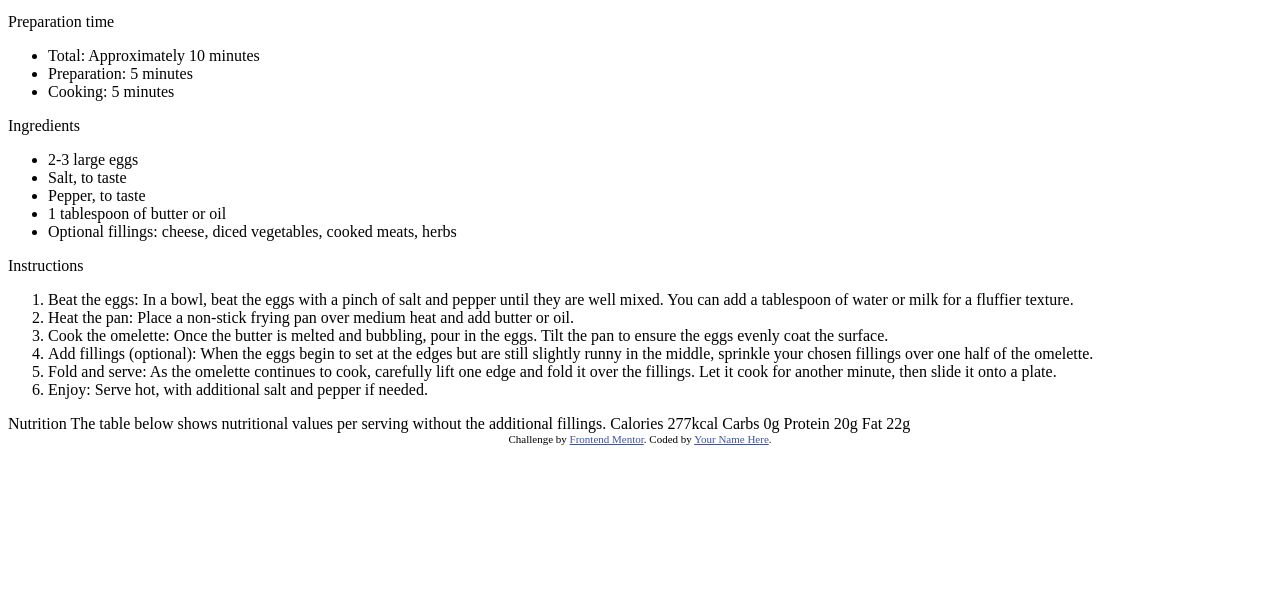
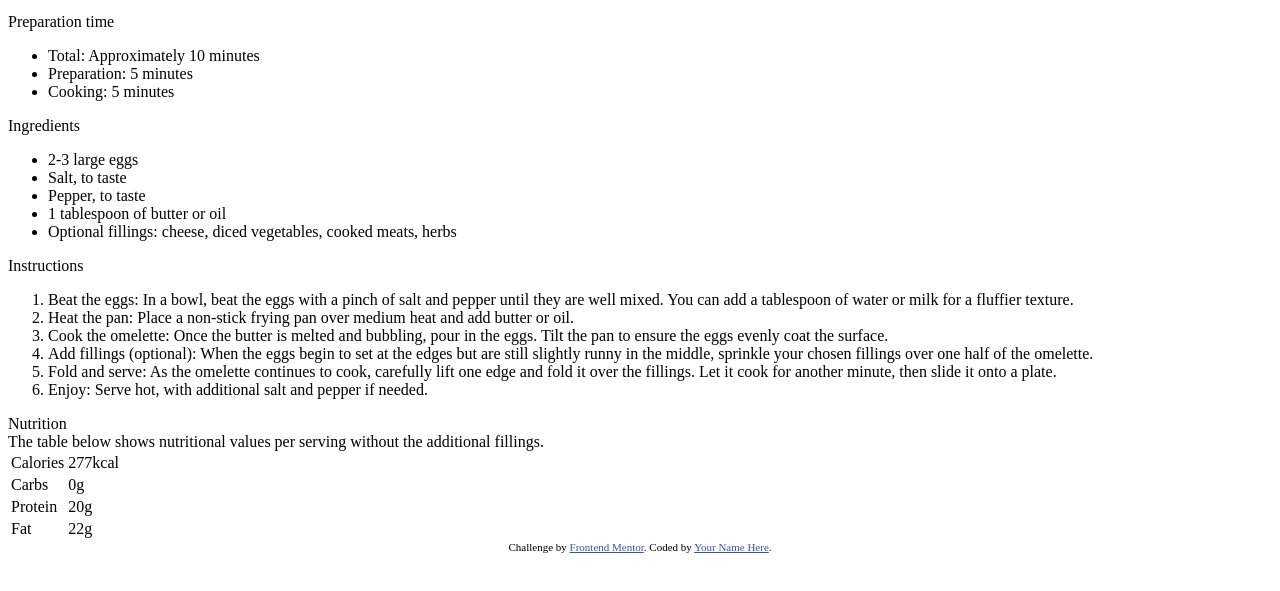
Before and after one commit to xolvum/recipe-page, a plain HTML site: page index.html in a window 1280 px wide. Shown: the part 101-692 px from the top of the page. Drawn offline with Linux system fonts and the light colour scheme.

Commit message:
finish writing html

```diff
--- a/index.html
+++ b/index.html
@@ -68,25 +68,41 @@
 
 
 
+  <div class="table">
+    <div class="table-name">
+      Nutrition
+    </div>
+    <div class="table-description">
+      The table below shows nutritional values per serving without the additional fillings.
+    </div>
+    <table>
+      <tr>
+        <td>Calories</td>
+        <td>277kcal</td>
+      </tr>
+      <tr>
+        <td>Carbs</td>
+        <td>0g</td>
+      </tr>
+      <tr>
+        <td>Protein</td>
+        <td>20g</td>
+      </tr>
+      <tr>
+        <td>Fat</td>
+        <td>22g</td>
+      </tr>
+    </table>
+  </div>
 
 
 
 
-  Nutrition
 
-  The table below shows nutritional values per serving without the additional fillings.
 
-  Calories
-  277kcal
 
-  Carbs
-  0g
 
-  Protein
-  20g
 
-  Fat
-  22g
 
   <div class="attribution">
     Challenge by <a href="https://www.frontendmentor.io?ref=challenge" target="_blank">Frontend Mentor</a>.
```
